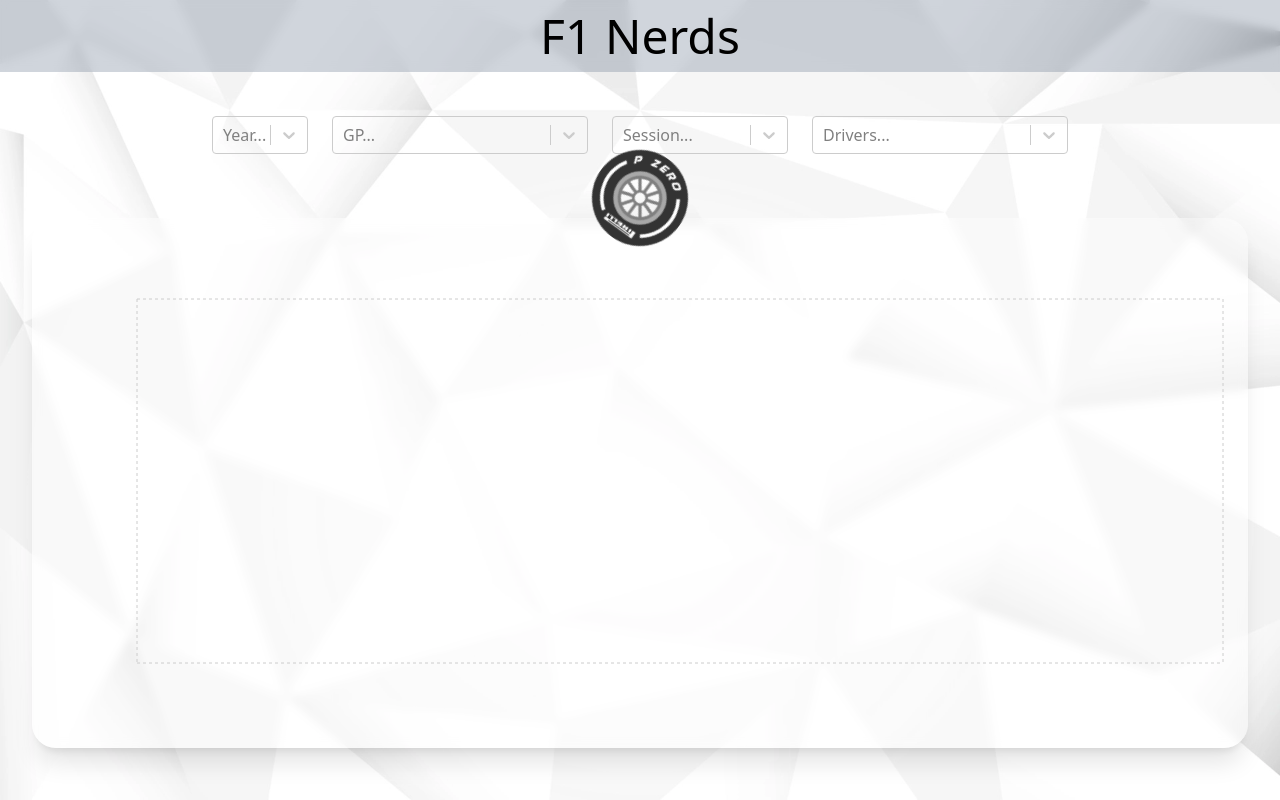
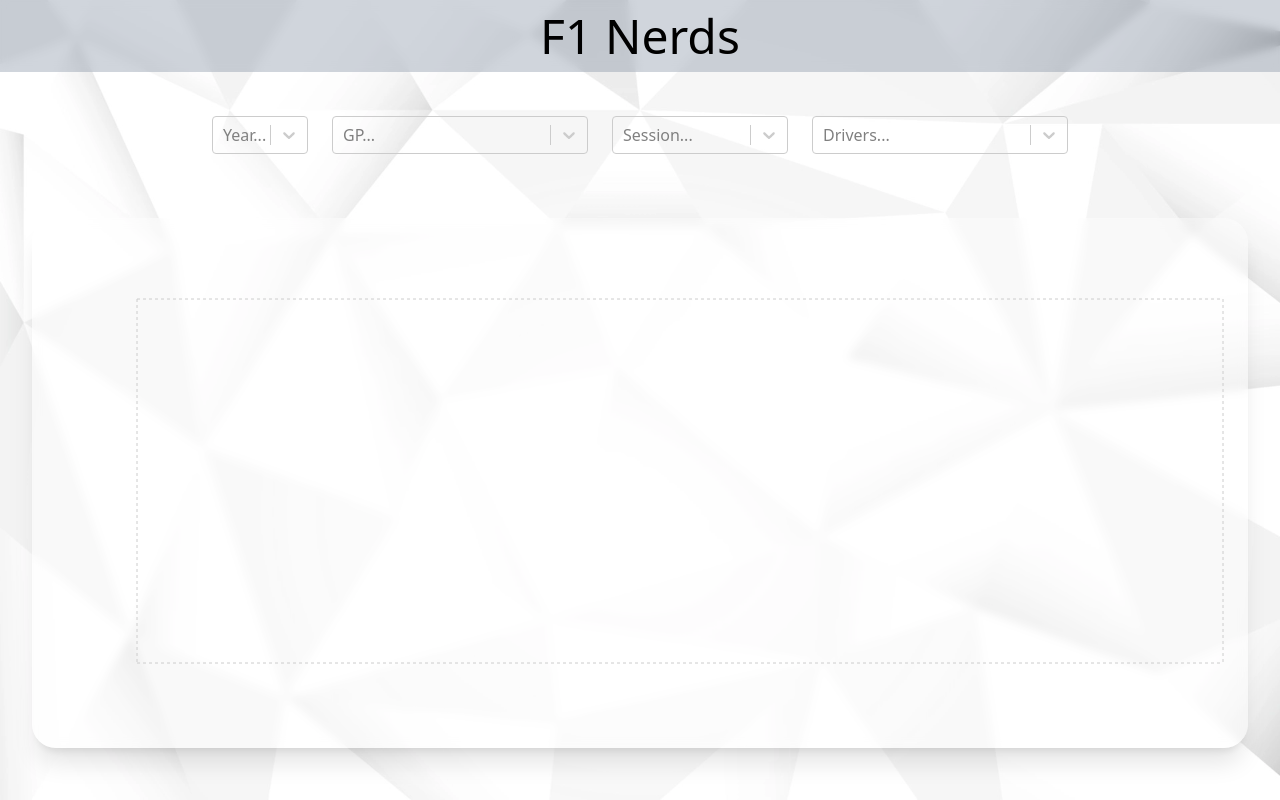
Before and after one commit to WeikeShi0730/f1-nerds-next, a Next.js app: page / in a window 1280 px wide. Shown: the top 800 px of the page. Built offline with nearby package versions, Linux system fonts and the light colour scheme.

Commit message:
Fix session spinner layer

```diff
--- a/components/session-result.component.jsx
+++ b/components/session-result.component.jsx
@@ -36,7 +36,7 @@ const SessionResult = ({ gp, year, session }) => {
   }, [gp, session, year]);
   return (
     <>
-      <div>{!loading ? <Spinner /> : null}</div>
+      <div>{loading ? <Spinner /> : null}</div>
       {sessionResult ? (
         <div className="w-full h-full px-5 py-10 mx-auto mb-5">
           <div className="flex justify-center text-lg">Session Result</div>
```
